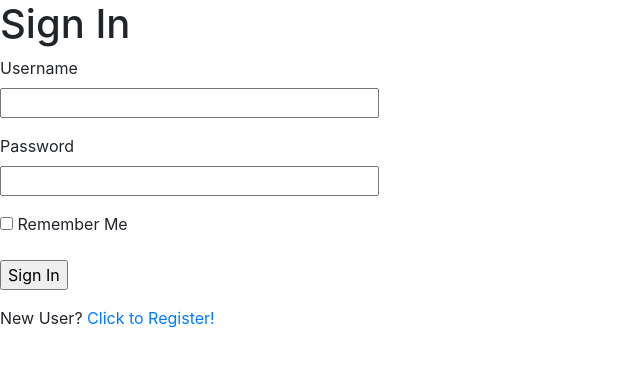
After one commit to sah1l/flask-dashboard, a Flask app: page /login/ in a window 1280 px wide. The commit adds this page. Shown: the top 367 px of the page, without its empty margins (0-640 px from the left). Run offline with Flask 2, Linux system fonts and the light colour scheme; some libraries are stand-ins or nearby versions.

Commit message:
Added user login, logout and registering

```diff
--- a/app/mod_auth/controllers.py
+++ b/app/mod_auth/controllers.py
@@ -0,0 +1,72 @@
+from flask import Blueprint, redirect, url_for, flash, render_template
+from flask_login import current_user, login_user, logout_user
+
+from app import session_maker
+from app.mod_auth.models import User
+from app.mod_auth.forms import LoginForm, RegistrationForm
+
+
+# define Blueprint for auth module
+mod_auth = Blueprint('auth', __name__, url_prefix='/login')
+
+
+@mod_auth.route("/", methods=["GET", "POST"])
+def login():
+    """
+    Logging in
+
+    If successful, statistics for current day is shown (/statistics/show_today)
+    """
+    if current_user.is_authenticated:
+        return redirect(url_for('stats.show_today'))
+
+    form = LoginForm()
+    if form.validate_on_submit():
+        session = session_maker()
+        user = session.query(User).filter_by(username=form.username.data).first()
+        session.close()
+
+        if user is None or not user.check_password(form.password.data):
+            flash('Invalid username or password')
+            return redirect(url_for('auth.login'))
+
+        login_user(user, remember=form.remember_me.data)
+        return redirect(url_for('stats.show_today'))
+
+    return render_template('auth/login.html', title='Sign In', form=form)
+
+
+@mod_auth.route('/logout')
+def logout():
+    """
+    Logging out
+
+    If successful, shows login page
+    """
+    logout_user()
+    return redirect(url_for('auth.login'))
+
+
+@mod_auth.route('/register', methods=['GET', 'POST'])
+def register():
+    """
+    Registration process
+
+    If successful, statistics for current day is shown (/statistics/show_today)
+    """
+    if current_user.is_authenticated:
+        return redirect(url_for('stats.show_today'))
+
+    form = RegistrationForm()
+    if form.validate_on_submit():
+        session = session_maker()
+        user = User(username=form.username.data, email=form.email.data)
+        user.set_password(form.password.data)
+        session.add(user)
+        session.commit()
+        session.close()
+        flash("Registration completed successfully.")
+
+        return redirect(url_for('auth.login'))
+
+    return render_template('auth/register.html', title='Register', form=form)
--- /dev/null
+++ b/app/mod_auth/forms.py
@@ -0,0 +1,35 @@
+from flask_wtf import FlaskForm
+from wtforms import StringField, PasswordField, SubmitField, BooleanField
+from wtforms.validators import ValidationError, DataRequired, Email, EqualTo
+
+from app import session_maker
+from app.mod_auth.models import User
+
+
+class LoginForm(FlaskForm):
+    """
+    Login Form
+    """
+    username = StringField('Username', validators=[DataRequired()])
+    password = PasswordField('Password', validators=[DataRequired()])
+    remember_me = BooleanField('Remember Me')
+    submit = SubmitField('Sign In')
+
+
+class RegistrationForm(FlaskForm):
+    """
+    Registration form for new user
+    """
+    username = StringField('Username', validators=[DataRequired()])
+    email = StringField('Email', validators=[DataRequired(), Email()])
+    password = PasswordField('Password', validators=[DataRequired()])
+    password2 = PasswordField('Repeat Password', validators=[DataRequired(), EqualTo('password')])
+    submit = SubmitField('Register')
+
+    def validate_email(self, email):
+        session = session_maker()
+        user = session.query(User).filter_by(email=email.data).first()
+        session.close()
+
+        if user is not None:
+            raise ValidationError('This email is already used in the system. Please use another one.')
--- /dev/null
+++ b/app/templates/auth/login.html
@@ -0,0 +1,25 @@
+{% extends "layout.html" %}
+
+{% block body %}
+    <h1>Sign In</h1>
+    <form action="" method="post">
+        {{ form.hidden_tag() }}
+        <p>
+            {{ form.username.label }}<br>
+            {{ form.username(size=32) }}<br>
+            {% for error in form.username.errors %}
+            <span style="color: red;">[{{ error }}]</span>
+            {% endfor %}
+        </p>
+        <p>
+            {{ form.password.label }}<br>
+            {{ form.password(size=32) }}<br>
+            {% for error in form.password.errors %}
+            <span style="color: red;">[{{ error }}]</span>
+            {% endfor %}
+        </p>
+        <p>{{ form.remember_me() }} {{ form.remember_me.label }}</p>
+        <p>{{ form.submit() }}</p>
+    </form>
+    <p>New User? <a href="{{ url_for("auth.register") }}">Click to Register!</a></p>
+{% endblock %}
--- a/app/templates/layout.html
+++ b/app/templates/layout.html
@@ -11,7 +11,13 @@
 <script type=text/javascript src={{ url_for('static', filename='app.js') }}></script>
 {% endblock %}
 
-{% block header %}{% endblock %}
+{% block header %}
+    {% if current_user.is_anonymous %}
+    {#    do nothing for now    #}
+    {% else %}
+    <a href="{{ url_for('auth.logout') }}">Logout</a>
+    {% endif %}
+{% endblock %}
 
 {% block body %}{% endblock %}
 
--- a/requirements.txt
+++ b/requirements.txt
@@ -5,6 +5,7 @@ Flask==0.12.2
 Flask-Login==0.4.1
 Flask-Migrate==2.1.1
 Flask-SQLAlchemy==2.3.2
+Flask-WTF==0.14.2
 itsdangerous==0.24
 Jinja2==2.10
 Mako==1.0.7
@@ -15,5 +16,5 @@ python-dateutil==2.6.1
 python-editor==1.0.3
 six==1.11.0
 SQLAlchemy==1.2.1
-uWSGI==2.0.15
 Werkzeug==0.14.1
+WTForms==2.1
```
Also changed, not shown: app/__init__.py (+6 -5 lines), app/mod_auth/models.py (+30 -1 lines), app/routes.py (+7 -2 lines), app/templates/auth/register.html (added, +37 -0 lines), db_update.py (+28 -14 lines).
